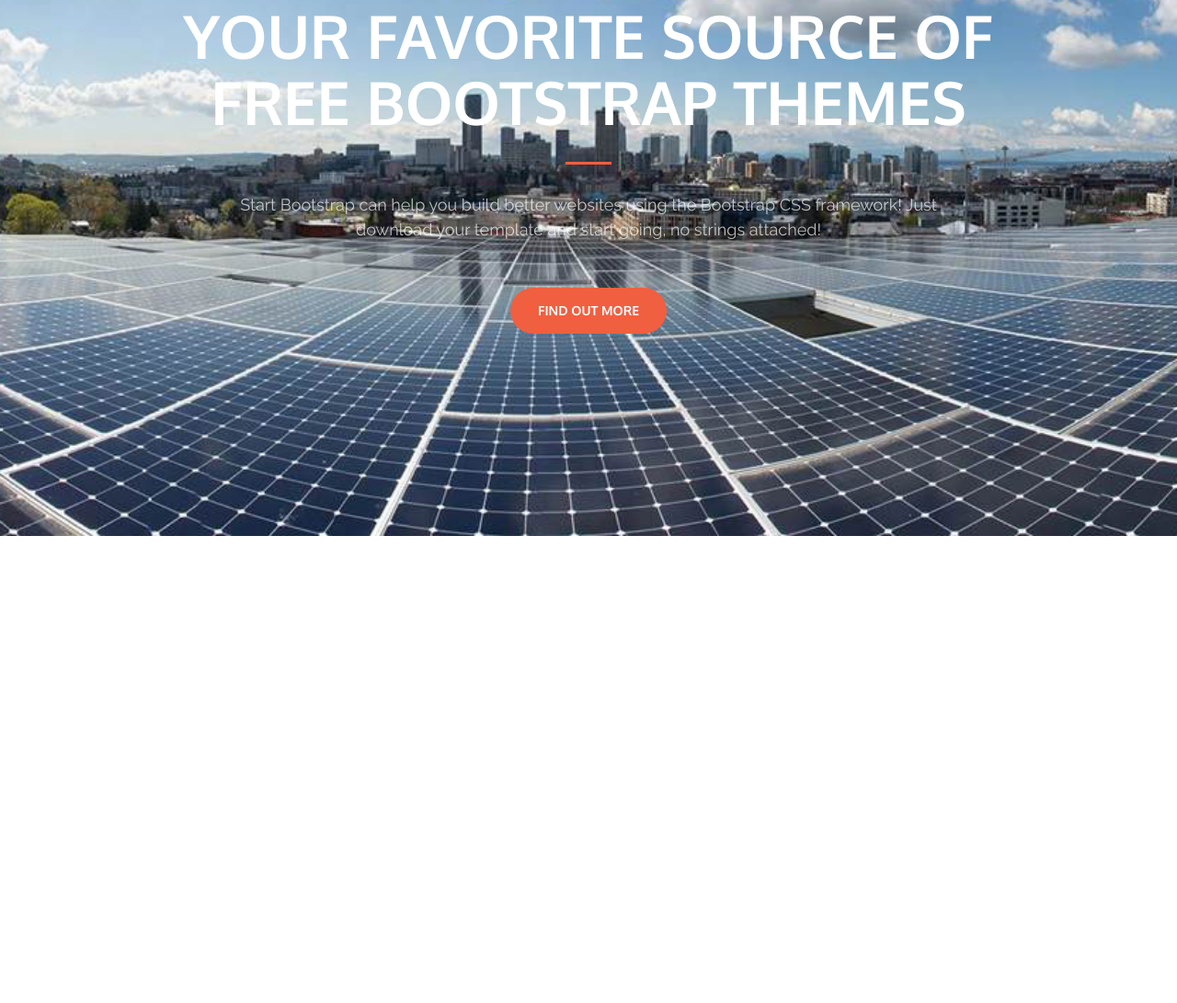
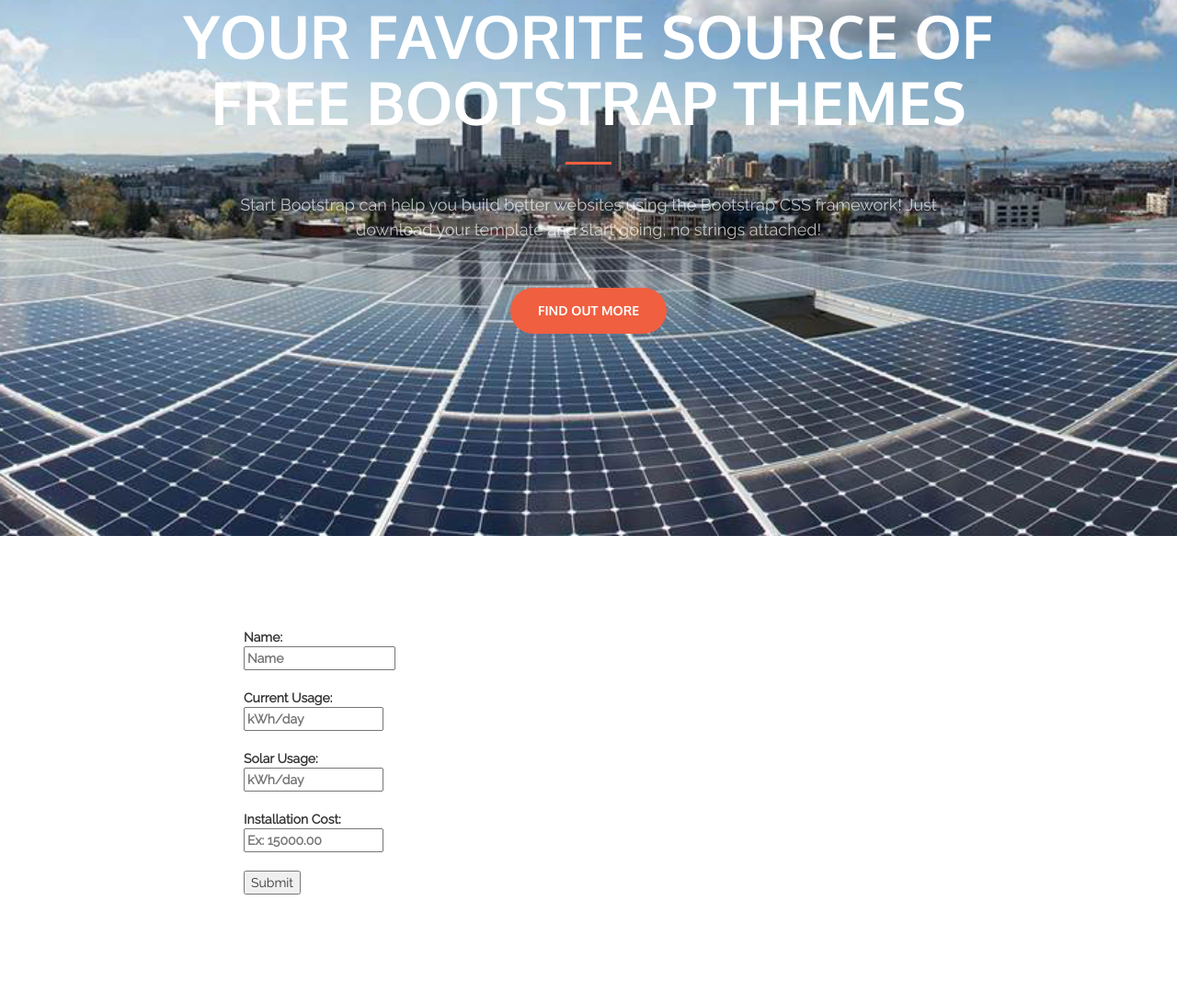
Before and after one commit to the-sun-spots/solar-payoff, a plain HTML site: page index.html in a window 1280 px wide. Shown: the part 217-1308 px from the top of the page at 92% size. Drawn offline with Linux system fonts and the light colour scheme.

Commit message:
developed form in index.html  and created form.css file

```diff
--- a/index.html
+++ b/index.html
@@ -25,9 +25,10 @@
 
     <!-- CSS -->
     <link rel="stylesheet" href="/styles/nav.css" type="text/css">
+    <link rel="stylesheet" href="/styles/form.css" type="text/css">
   </head>
 
-  <body>
+  <body id="page-top">
 
     <nav id="mainNav" class="navbar navbar-default navbar-fixed-top">
         <div class="container-fluid">
@@ -77,10 +78,61 @@
 
     <main>
       <!-- Calculator Form -->
-      <section id="">
-        <form>
-        </form>
+
+      <section id="new-calc">
+        <div class="container">
+
+          <div class="row">
+
+            <div class="col-lg-8 col-lg-offset-2">
+
+              <form role="form" id="input-calc">
+                <div class="form-group">
+                  <label class="control-label">Name:
+                    <div class="">
+                      <input type="text" id="calc-name" name="username" placeholder="Name">
+                    </div>
+                  </label>
+                </div>
+
+                <div class="form-group">
+                  <label class="control-label">Current Usage:
+                    <div class="">
+                      <input type="number" id="current-kwh-per-day" name="usage-number" min="1" max="50" placeholder="kWh/day">
+                    </div>
+                  </label>
+                </div>
+
+                <div class="form-group">
+                  <label class="control-label">Solar Usage:
+                    <div class="">
+                      <input type="number" id="solar-kwh-per-day" name="solar-usage-number" min="1" max="50" placeholder="kWh/day">
+                    </div>
+                  </label>
+                </div>
+
+                <div class="form-group">
+                  <label>
+                    <div class="control-label">Installation Cost:
+                      <div class="">
+                        <input type="number" id="up-front-cost" name="installation-cost" placeholder="Ex: 15000.00">
+                      </div>
+                    </div>
+                  </label>
+                </div>
+
+                <div class="form-group">
+                  <input id="input-form-submit" type="submit">
+                </div>
+
+              </form>
+
+
+            </div> <!-- End of form container-->
+          </div> <!-- End of class row -->
+        </div>
       </section>
+
 
       <!-- Results Table -->
       <section id="">
--- /dev/null
+++ b/styles/form.css
@@ -0,0 +1,3 @@
+input[type="number"] {
+  width:152px;
+}
```
